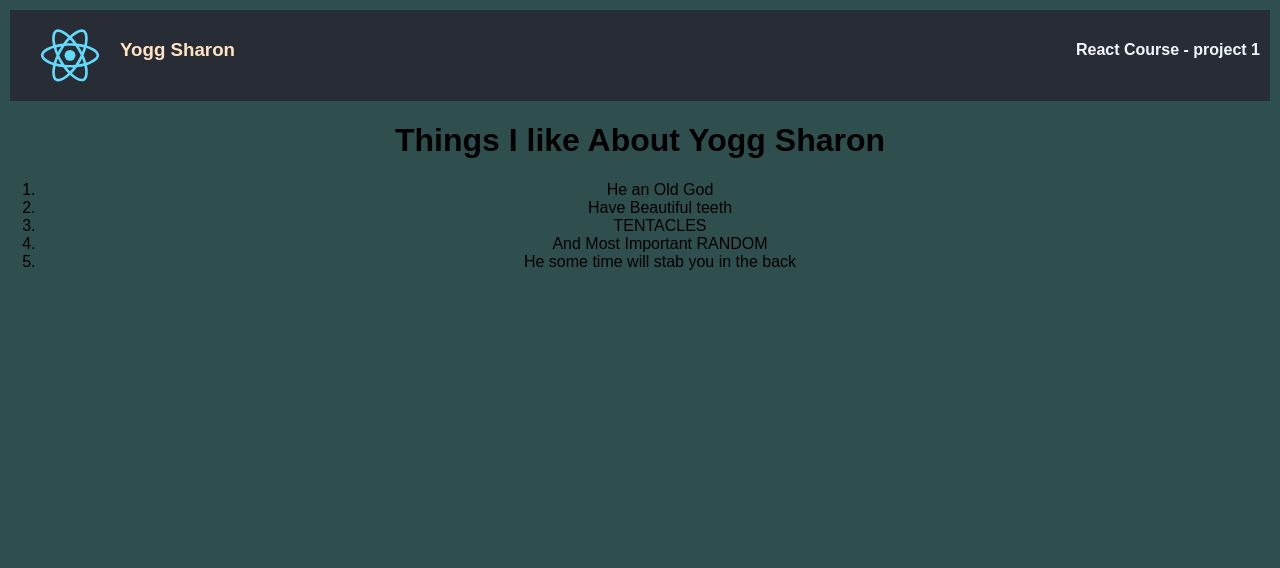
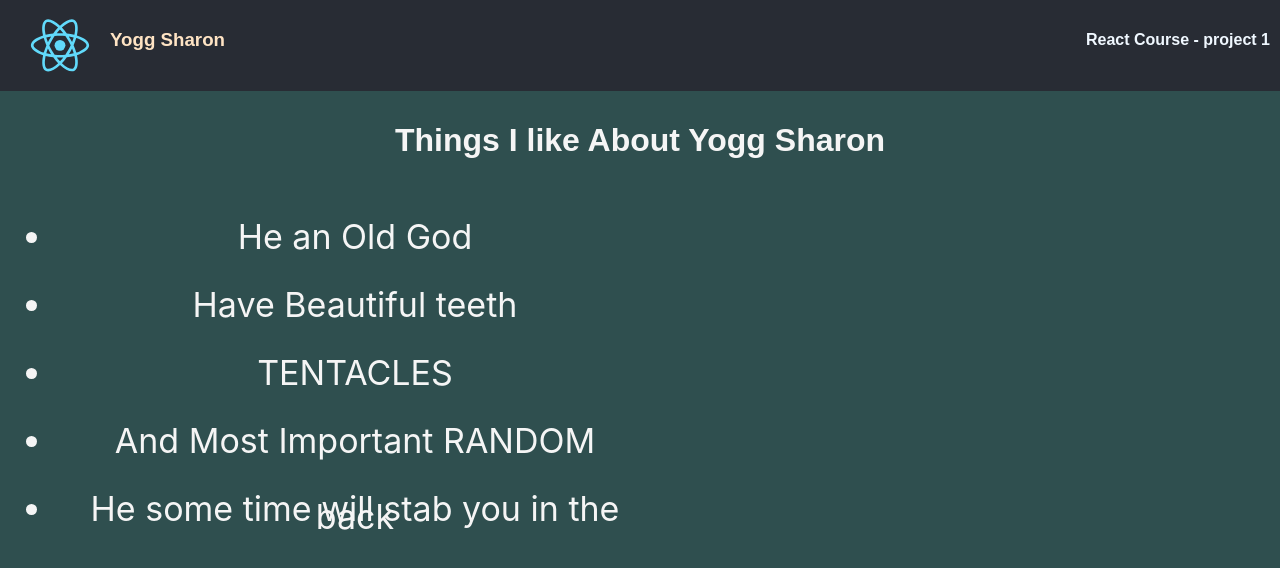
Before and after one commit to TanNguyen120/react-static-page, a React (Create React App) app in the folder static-react-base/: page / in a window 1280 px wide. Shown: the top 568 px of the page. Built offline with nearby package versions, Linux system fonts and the light colour scheme.

Commit message:
done static page

```diff
--- a/static-react-base/src/App.css
+++ b/static-react-base/src/App.css
@@ -42,7 +42,6 @@
   background-color: #282c34;
   color: bisque;
   padding: 10px;
-  margin: 10px;
 }
 
 .nav-item > h4 {
@@ -54,4 +53,19 @@
   margin-right: auto;
 }
 .main-div {
+  padding: 10px 15px;
+  color: whitesmoke;
 }
+
+.main-ol {
+  padding-block: 10px;
+  font-family: Inter;
+  font-size: 34px;
+  font-weight: 400;
+  max-width: 600px;
+}
+
+.main-ol > li {
+  line-height: 8px;
+  padding-block: 30px;
+}
--- a/static-react-base/src/App.js
+++ b/static-react-base/src/App.js
@@ -3,20 +3,7 @@ import './App.css';
 import NavBar from './components/NavBar';
 import Main from './components/Main';
 
-function ListAboutYogg() {
-  return (
-    <div>
-      <h1>Thing I like About Yogg Sharon</h1>
-      <ol>
-        <li> He an Old God</li>
-        <li> Have Beautiful teeth</li>
-        <li> TENTACLES</li>
-        <li>And Most Important RANDOM</li>
-        <li>He some time will stab you in the back</li>
-      </ol>
-    </div>
-  )
-}
+
 
 function Header() {
   return (
--- a/static-react-base/src/components/Main.js
+++ b/static-react-base/src/components/Main.js
@@ -2,13 +2,13 @@ function Main() {
     return (
         <main className="main-div">
             <h1 className="main-h1">Things I like About Yogg Sharon</h1>
-            <ol className="main-ol">
+            <ul className="main-ol">
                 <li> He an Old God</li>
                 <li> Have Beautiful teeth</li>
                 <li> TENTACLES</li>
                 <li>And Most Important RANDOM</li>
                 <li>He some time will stab you in the back</li>
-            </ol>
+            </ul>
         </main>
     )
 }
```
